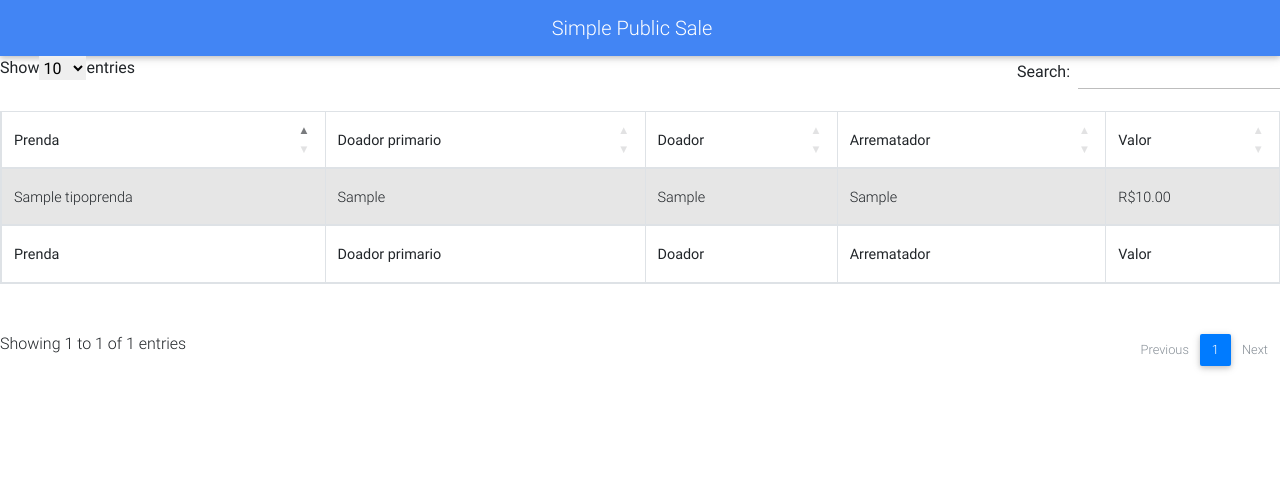
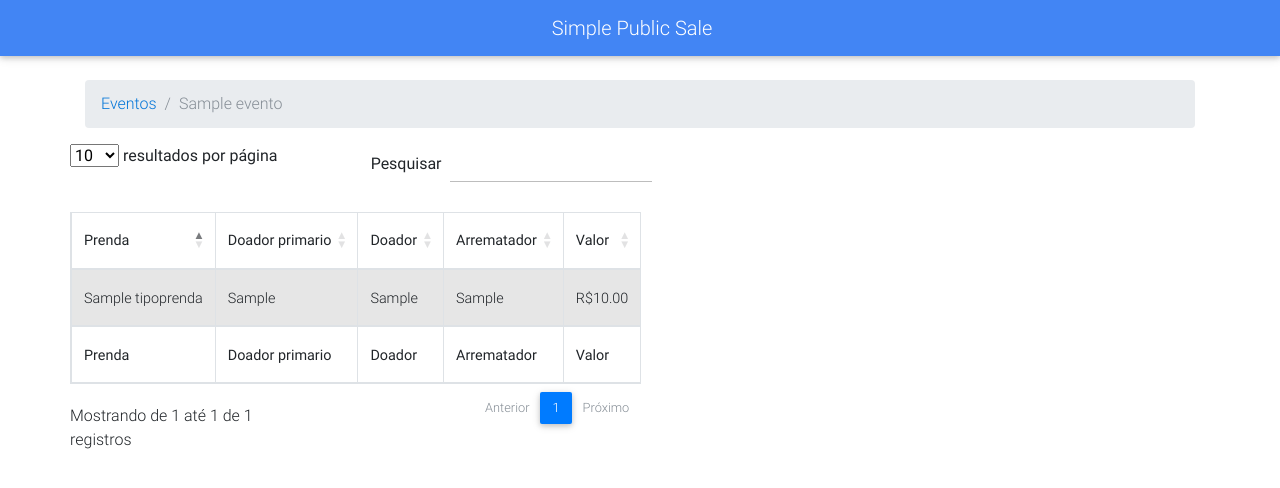
Before and after one commit to allanlucio/simple-public-sale, a Django app: page /gerenciar/arrematadores/1 in a window 1280 px wide. Shown: the top 488 px of that part. Run offline with Django 3.2, Linux system fonts and the light colour scheme; tables that the repository leaves empty hold one stand-in row (Sample ...); the page is wider than the window, and the part outside it is not shown; some libraries are stand-ins or nearby versions.

Commit message:
Resolved #104

```diff
--- a/simple_public_sale/templates/base.html
+++ b/simple_public_sale/templates/base.html
@@ -1,4 +1,4 @@
-<!DOCTYPE html>
+    <!DOCTYPE html>
 
 {% load static %}
 
--- a/simple_public_sale/templates/list_gift_finishers.html
+++ b/simple_public_sale/templates/list_gift_finishers.html
@@ -2,38 +2,23 @@
 
 {% block content %}
     <style>
-        table.dataTable thead .sorting:before, table.dataTable thead .sorting:after, table.dataTable thead .sorting_asc:before, table.dataTable thead .sorting_asc:after, table.dataTable thead .sorting_desc:before, table.dataTable thead .sorting_desc:after {
-   padding: 5px;
+
+        .form-control {
+            padding: 0;
         }
-.dataTables_wrapper .mdb-select {
-    border: none;
-}
-.dataTables_wrapper .mdb-select.form-control {
-    padding-top: 0;
-    margin-top: -1rem;
-    margin-left: 0.7rem;
-    margin-right: 0.7rem;
-    width: 100px;
-}
-.dataTables_length label {
-    display: flex;
-    justify-content: left;
-}
-.dataTables_filter label {
-    margin-bottom: 0;
-}
-.dataTables_filter label input.form-control {
-    margin-top: -0.6rem;
-    padding-bottom: 0;
-}
-table.dataTable {
-    margin-bottom: 3rem!important;
-}
-div.dataTables_wrapper div.dataTables_info {
-    padding-top: 0;
-}
+
     </style>
-    <table id="example" class="table table-striped table-bordered table-responsive-md" cellspacing="0" width="100%">
+    <div class="container mt-4">
+        <nav aria-label="breadcrumb">
+            <ol class="breadcrumb">
+                <li class="breadcrumb-item"><a href="{% url 'list-all-events' %}">Eventos</a></li>
+                <li class="breadcrumb-item active">{{ evento.nome }}</li>
+            </ol>
+        </nav>
+
+        <div class="row mt-3">
+            <table id="example" class="table table-striped table-bordered table-responsive-md" cellspacing="0"
+                   width="100%">
                 <thead>
                 <tr>
                     <th>Prenda</th>
@@ -41,7 +26,6 @@ div.dataTables_wrapper div.dataTables_info {
                     <th>Doador</th>
                     <th>Arrematador</th>
                     <th>Valor</th>
-
                 </tr>
                 </thead>
                 <tfoot>
@@ -56,8 +40,6 @@ div.dataTables_wrapper div.dataTables_info {
                 <tbody>
 
 
-
-
                 {% for prenda in prendas %}
                     <tr>
                         <td>{{ prenda.tipo_prenda.nome }}</td>
@@ -68,20 +50,62 @@ div.dataTables_wrapper div.dataTables_info {
 
                     </tr>
 
-
-
-
-
-
                 {% endfor %}
 
                 </tbody>
             </table>
+        </div>
+    </div>
+
+
+
     <script>
-    $(document).ready(function() {
-    $('#example').DataTable();
-    $('select').addClass('mdb-select');
-    $('.mdb-select').material_select();
+        $(document).ready(function () {
+            $('#example').DataTable({
+                "language": {
+                    "sEmptyTable":
+                        "Nenhum registro encontrado",
+                    "sInfo":
+                        "Mostrando de _START_ até _END_ de _TOTAL_ registros",
+                    "sInfoEmpty":
+                        "Mostrando 0 até 0 de 0 registros",
+                    "sInfoFiltered":
+                        "(Filtrados de _MAX_ registros)",
+                    "sInfoPostFix":
+                        "",
+                    "sInfoThousands":
+                        ".",
+                    "sLengthMenu":
+                        "_MENU_ resultados por página",
+                    "sLoadingRecords":
+                        "Carregando...",
+                    "sProcessing":
+                        "Processando...",
+                    "sZeroRecords":
+                        "Nenhum registro encontrado",
+                    "sSearch":
+                        "Pesquisar",
+                    "oPaginate":
+                        {
+                            "sNext":
+                                "Próximo",
+                            "sPrevious":
+                                "Anterior",
+                            "sFirst":
+                                "Primeiro",
+                            "sLast":
+                                "Último"
+                        }
+                    ,
+                    "oAria":
+                        {
+                            "sSortAscending":
+                                ": Ordenar colunas de forma ascendente",
+                            "sSortDescending":
+                                ": Ordenar colunas de forma descendente"
+                        }
+                }
+            });
         });
     </script>
 {% endblock %}
--- a/simple_public_sale/templates/manage_event.html
+++ b/simple_public_sale/templates/manage_event.html
@@ -1,8 +1,5 @@
 {% include 'base.html' %}
 {% block content %}
-
-
-
 
 
     <div class="container">
```
Lines whose indentation alone changed are shown as unchanged.
